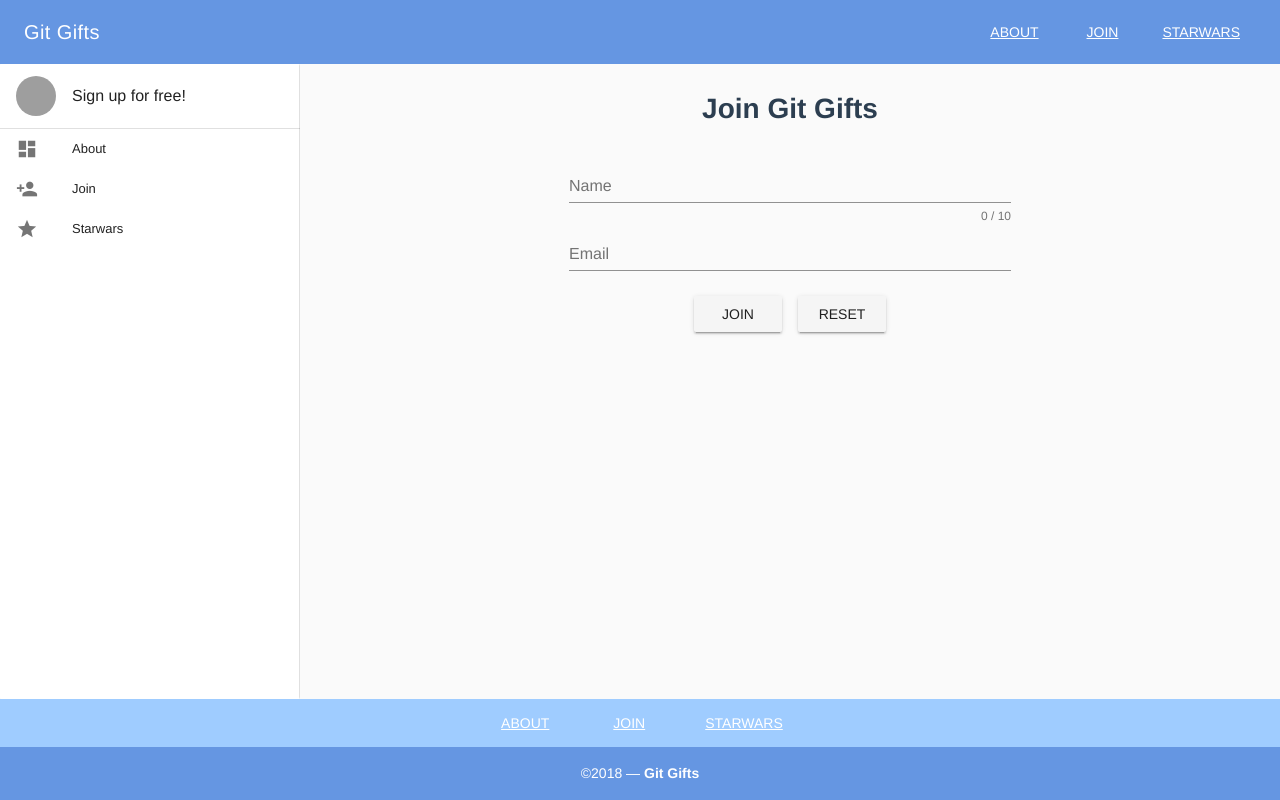
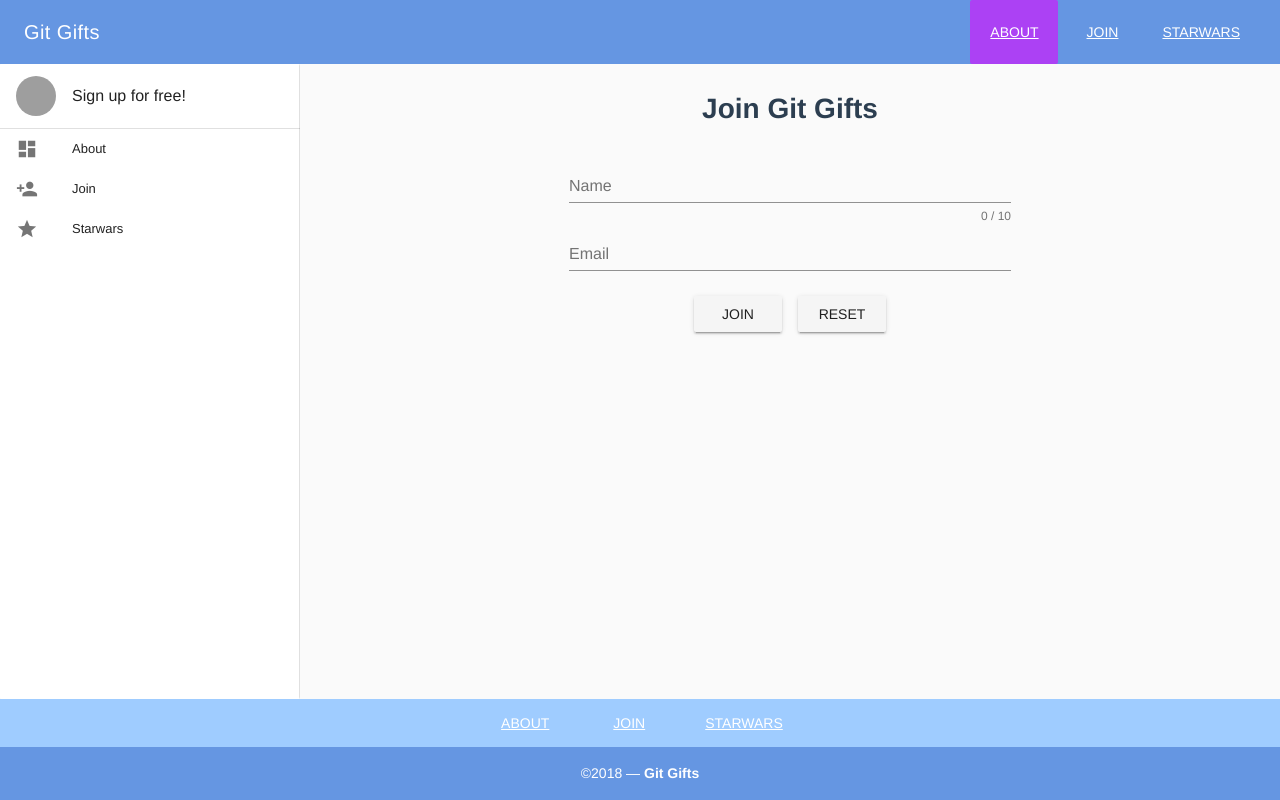
Before and after one commit to jneb28/firebase-app, a Vue app: page /#/join in a window 1280 px wide. Built offline with nearby package versions, Linux system fonts and the light colour scheme; grey boxes are pictures that could not be loaded.

Commit message:
custom directive nav item

```diff
--- a/src/App.vue
+++ b/src/App.vue
@@ -51,7 +51,7 @@
       <v-spacer></v-spacer>
 
       <v-toolbar-items>
-        <v-btn flat><router-link class="white--text" to="/">About</router-link></v-btn>
+        <v-btn flat v-list-item><router-link class="white--text" to="/">About</router-link></v-btn>
         <v-btn flat><router-link class="white--text" to="/join">Join</router-link></v-btn>
         <v-btn flat><router-link class="white--text" to="/starwars">Starwars</router-link></v-btn>
       </v-toolbar-items>
--- a/src/main.js
+++ b/src/main.js
@@ -12,7 +12,7 @@ export const EventBus = new Vue();
 Vue.directive("list-item", {
   bind(el) {
     //binding vnode
-    el.style.background = "#424242";
+    el.style.background = "#ac41f4";
   }
 });
 
```
